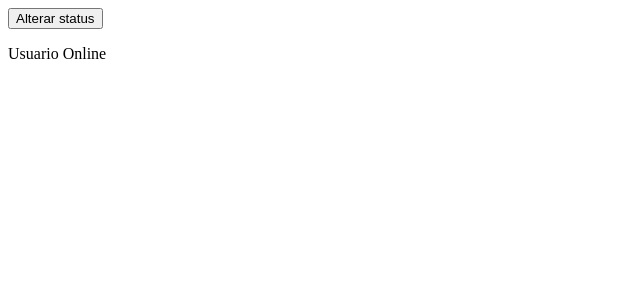
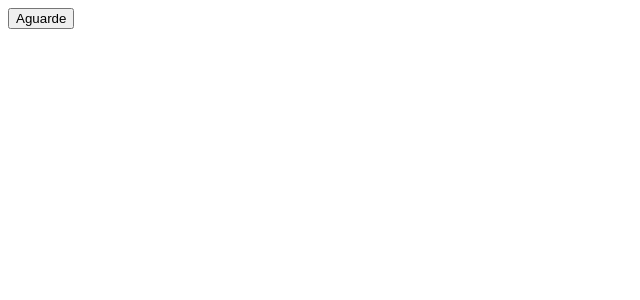
Before and after one commit to matsoaresp/Praticas-nextjs, a React (Vite) app: page / in a window 1280 px wide. Shown: the top 300 px of the page, without its empty margins (0-640 px from the left). Built offline with nearby package versions, Linux system fonts and the light colour scheme.

Commit message:
novas praticas

```diff
--- a/src/App.tsx
+++ b/src/App.tsx
@@ -1,3 +1,4 @@
+import FormBotaoEnviar from "./components/FormBotaoEnviar";
 import DefaultForm from "./components/FormButton";
 import FormUsuarioStatus from "./components/FormUsuarioStatus";
 
@@ -5,9 +6,9 @@ function App() {
 
 return (
   <div>
-    <FormUsuarioStatus
+   <FormBotaoEnviar>
 
-    ></FormUsuarioStatus>
+   </FormBotaoEnviar>
 </div>
 )
 }
--- /dev/null
+++ b/src/components/BotaoEnviar/index.tsx
@@ -0,0 +1,17 @@
+type BotaoEnviarProps = {
+
+    disabled: boolean
+    onClick: () => void
+
+}
+
+export default function BotaoEnviar ({disabled, onClick}: BotaoEnviarProps) {
+
+return (
+    <div>
+        <button onClick={onClick} >{disabled ? 'Aguarde' : 'Enviar'}</button>
+    </div>
+)
+
+
+}
--- /dev/null
+++ b/src/components/FormBotaoEnviar/index.tsx
@@ -0,0 +1,21 @@
+import { useState } from "react";
+import BotaoEnviar from "../BotaoEnviar";
+
+export default function FormBotaoEnviar () {
+
+    const [buttonDisabled, setButtonDisabled] = useState(true);
+
+
+    return (
+        <div>
+           <BotaoEnviar
+            disabled = {buttonDisabled}
+            onClick={() => setButtonDisabled(prev => !prev)}
+
+           >
+           </BotaoEnviar>
+        </div>
+    )
+
+
+}
```
